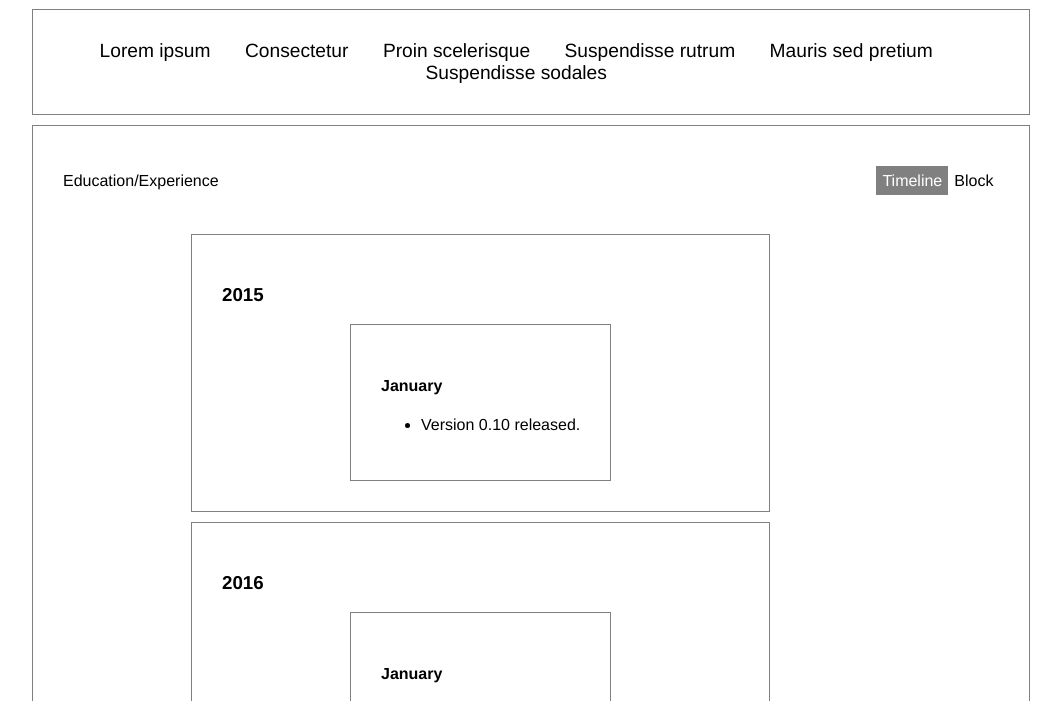
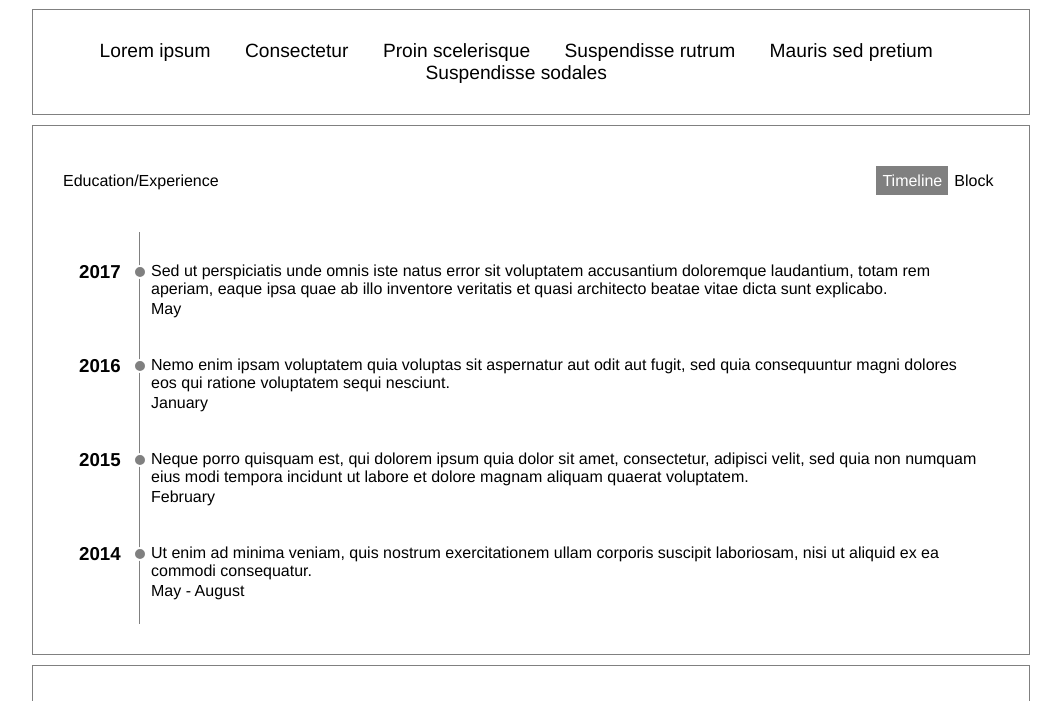
Before and after one commit to youozhan/zhany493_bootcamp-web, a plain HTML site: page Web_Final/index.html in a window 1280 px wide. Shown: the part 98-799 px from the top of the page, without its empty margins (96-1157 px from the left). Drawn offline with Linux system fonts and the light colour scheme.

Commit message:
Added scrolling to timeline

```diff
--- a/Web_Final/css/style.css
+++ b/Web_Final/css/style.css
@@ -119,19 +119,100 @@ section .section-title-toggle span.selected {
     z-index: -1;
 }
 
-.block-box {
-    height: 80px;
-    width: 12vw;
+#block .block-box {
+    height: 160px;
+    width: 20vw;
     border: 1px dashed gray;
+    overflow: hidden;
 }
+
+
+/* .block-box p {
+    margin-bottom: 20px;
+    text-overflow: ellipsis;
+    overflow: hidden;
+} */
 
 #timeline {
     display: flex;
+    flex: auto;
+    height: 400px;
+    overflow-y: auto;
+    padding: 0rem 1rem 0rem 1rem;
+}
+
+#timeline h3 {
+    position: relative;
+    top: 2.3rem;
+    margin: 0;
 }
 
 #timeline .item {
     position: relative;
     display: table;
+    height: 100%;
+    margin-left: auto;
+    margin-right: auto;
+    /* margin-top: 5rem; */
+}
+
+#timeline .item div:after {
+    content: '';
+    width: 1px;
+    position: absolute;
+    top: .5rem;
+    bottom: 0rem;
+    left: 60px;
+    z-index: 1;
+    background-color: gray;
+}
+
+#timeline .item .bubble {
+    position: relative;
+}
+
+
+/* #timeline .item .bubble:first-child .year {
+    margin-top: -1.3em;
+    padding-bottom: 0px;
+} */
+
+#timeline .item .bubble .year {
+    position: relative;
+    padding-bottom: 1.25em;
+    /* margin-bottom: 2.2em; */
+}
+
+#timeline .item .bubble .year h4 {
+    position: absolute;
+    bottom: 0;
+    margin: 0;
+    padding: 0 0 0 72px;
+    font-weight: 300;
+}
+
+#timeline .item .bubble .year ul:first-of-type:after {
+    content: '';
+    width: 10px;
+    height: 10px;
+    background-color: gray;
+    border: 2px solid white;
+    /* -webkit-border-radius: 50%;
+    -moz-border-radius: 50%;
+    -ms-border-radius: 50%; */
+    border-radius: 50%;
+    position: absolute;
+    left: 54px;
+    top: 3px;
+    z-index: 2;
+}
+
+#timeline .item .bubble .year ul:last-child {
+    margin-bottom: 0;
+}
+
+#timeline .item .bubble .year ul li {
+    margin-left: 2rem;
 }
 
 #pie {
@@ -160,3 +241,9 @@ footer {
 @media screen and (max-width: 980px) and (min-width:640px) {}
 
 @media screen and (max-width: 680px) {}
+
+::-webkit-scrollbar {
+    width: 0px;
+    background: transparent;
+    /* make scrollbar transparent */
+}
--- a/Web_Final/index.html
+++ b/Web_Final/index.html
@@ -3,7 +3,7 @@
 
 <head>
     <meta charset="utf-8">
-    <title>Youchun‘s Resume</title>
+    <title>Resume</title>
     <link rel="stylesheet" type="text/css" href="css/style.css">
 </head>
 
@@ -47,53 +47,91 @@
             </div>
             <div id="block">
                 <div class="block-box">
-                    <span>Title 1</span>
+                    <span>2017</span>
+                    <p>Sed ut perspiciatis unde omnis iste natus error sit voluptatem accusantium doloremque laudantium, totam rem aperiam, eaque ipsa quae ab illo inventore veritatis et quasi architecto beatae vitae dicta sunt explicabo.</p>
                 </div>
                 <div class="block-box">
-                    <span>Title 2</span>
+                    <span>2016</span>
+                    <p>Nemo enim ipsam voluptatem quia voluptas sit aspernatur aut odit aut fugit, sed quia consequuntur magni dolores eos qui ratione voluptatem sequi nesciunt.</p>
                 </div>
                 <div class="block-box">
-                    <span>Title 3</span>
+                    <span>2015</span>
+                    <p>Neque porro quisquam est, qui dolorem ipsum quia dolor sit amet, consectetur, adipisci velit, sed quia non numquam eius modi tempora incidunt ut labore et dolore magnam aliquam quaerat voluptatem.</p>
                 </div>
                 <div class="block-box">
-                    <span>Title 4</span>
+                    <span>2014</span>
+                    <p>Ut enim ad minima veniam, quis nostrum exercitationem ullam corporis suscipit laboriosam, nisi ut aliquid ex ea commodi consequatur.</p>
                 </div>
                 <div class="block-box">
-                    <span>Title 5</span>
+                    <span>2010</span>
+                    <p>At vero eos et accusamus et iusto odio dignissimos ducimus qui blanditiis praesentium voluptatum deleniti atque corrupti quos dolores et quas molestias excepturi sint occaecati cupiditate non provident, similique sunt in culpa qui
+                        officia deserunt mollitia animi, id est laborum et dolorum fuga.</p>
                 </div>
                 <div class="block-box">
-                    <span>Title 6</span>
+                    <span>2006</span>
+                    <p>Et harum quidem rerum facilis est et expedita distinctio. Nam libero tempore, cum soluta nobis est eligendi optio cumque nihil impedit quo minus id quod maxime placeat facere possimus, omnis voluptas assumenda est, omnis dolor repellendus.</p>
                 </div>
             </div>
             <div id="timeline">
                 <div class="item">
-                    <section class="bubble">
-                        <h3>2015</h3>
-                        <section class="year">
+                    <div>
+                        <div class="bubble">
+                            <h3>2017</h3>
+                            <div class="year">
+                                <h4>May</h4>
+                                <ul>
+                                    <li>Sed ut perspiciatis unde omnis iste natus error sit voluptatem accusantium doloremque laudantium, totam rem aperiam, eaque ipsa quae ab illo inventore veritatis et quasi architecto beatae vitae dicta sunt explicabo.</li>
+                                </ul>
+                            </div>
+                        </div>
+                        <div class="bubble">
+                            <h3>2016</h3>
+                            <div class="year">
                                 <h4>January</h4>
                                 <ul>
-                                <li>Version 0.10 released.</li>
+                                    <li>Nemo enim ipsam voluptatem quia voluptas sit aspernatur aut odit aut fugit, sed quia consequuntur magni dolores eos qui ratione voluptatem sequi nesciunt.</li>
                                 </ul>
-                        </section>
-                    </section>
-                    <section class="bubble">
-                        <h3>2016</h3>
-                        <section class="year">
-                            <h4>January</h4>
+                            </div>
+                        </div>
+                        <div class="bubble">
+                            <h3>2015</h3>
+                            <div class="year">
+                                <h4>February</h4>
                                 <ul>
-                                <li>Version 0.10 released.</li>
+                                    <li>Neque porro quisquam est, qui dolorem ipsum quia dolor sit amet, consectetur, adipisci velit, sed quia non numquam eius modi tempora incidunt ut labore et dolore magnam aliquam quaerat voluptatem.</li>
                                 </ul>
-                        </section>
-                    </section>
-                    <section class="bubble">
-                        <h3>2017</h3>
-                        <section class="year">
-                            <h4>January</h4>
+                            </div>
+                        </div>
+                        <div class="bubble">
+                            <h3>2014</h3>
+                            <div class="year">
+                                <h4>May - August</h4>
                                 <ul>
-                                <li>Version 0.10 released.</li>
+                                    <li>Ut enim ad minima veniam, quis nostrum exercitationem ullam corporis suscipit laboriosam, nisi ut aliquid ex ea commodi consequatur.</li>
                                 </ul>
-                        </section>
-                    </section>
+                            </div>
+                        </div>
+                        <div class="bubble">
+                            <h3>2010</h3>
+                            <div class="year">
+                                <h4>September</h4>
+                                <ul>
+                                    <li>At vero eos et accusamus et iusto odio dignissimos ducimus qui blanditiis praesentium voluptatum deleniti atque corrupti quos dolores et quas molestias excepturi sint occaecati cupiditate non provident, similique sunt
+                                        in culpa qui officia deserunt mollitia animi, id est laborum et dolorum fuga.</li>
+                                </ul>
+                            </div>
+                        </div>
+                        <div class="bubble">
+                            <h3>2006</h3>
+                            <div class="year">
+                                <h4>August</h4>
+                                <ul>
+                                    <li>Et harum quidem rerum facilis est et expedita distinctio. Nam libero tempore, cum soluta nobis est eligendi optio cumque nihil impedit quo minus id quod maxime placeat facere possimus, omnis voluptas assumenda est,
+                                        omnis dolor repellendus.</li>
+                                </ul>
+                            </div>
+                        </div>
+                    </div>
                 </div>
             </div>
         </section>
@@ -108,15 +146,23 @@
             <div id="pie">
                 <div class="pie-box">
                     <span>Viz 1</span>
+                    <div class="pie-viz">
+                    </div>
                 </div>
                 <div class="pie-box">
                     <span>Viz 2</span>
+                    <div class="pie-viz">
+                    </div>
                 </div>
                 <div class="pie-box">
                     <span>Viz 3</span>
+                    <div class="pie-viz">
+                    </div>
                 </div>
                 <div class="pie-box">
                     <span>Viz 4</span>
+                    <div class="pie-viz">
+                    </div>
                 </div>
             </div>
         </section>
```
Lines whose indentation alone changed are shown as unchanged.
